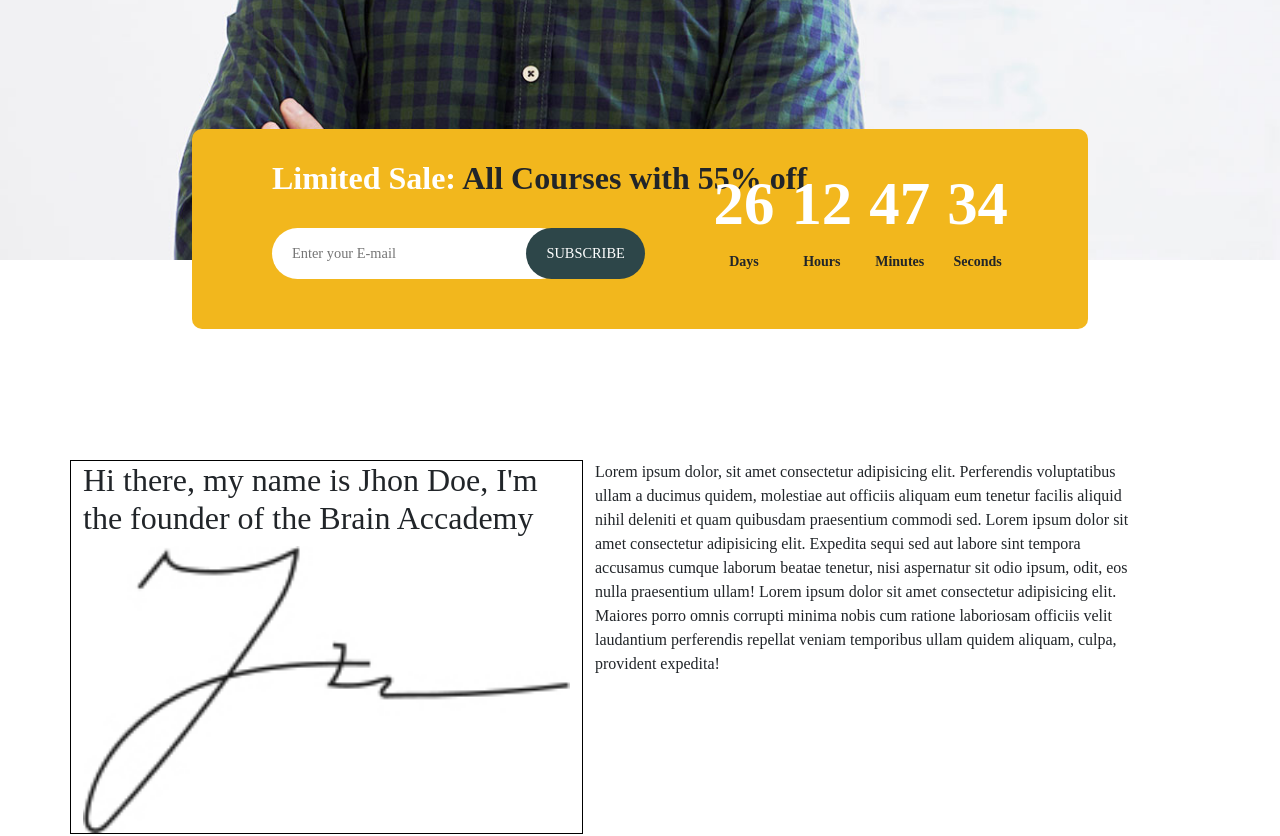
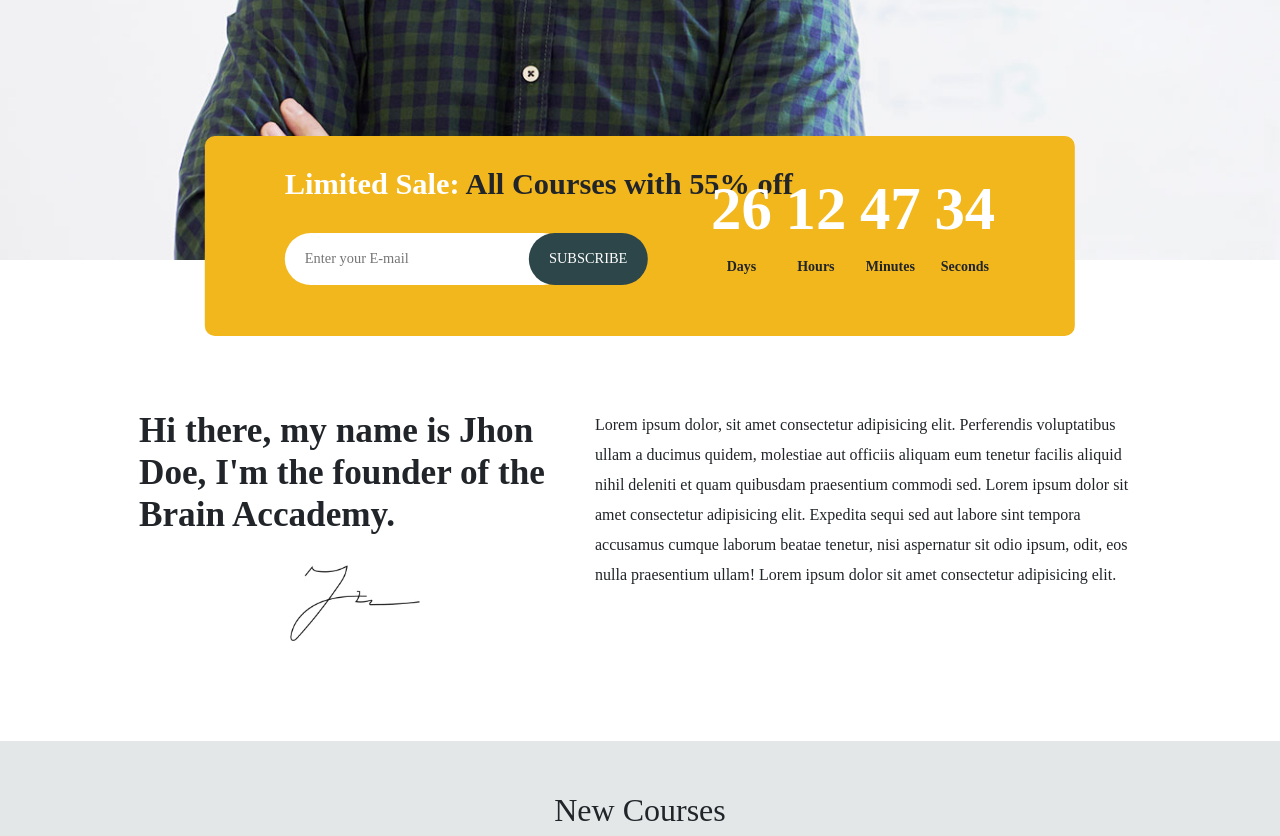
Before and after one commit to Fede180600/proj-html-vuejs, a Vue app: page / in a window 1280 px wide. Shown: the part 640-1476 px from the top of the page. Built offline with nearby package versions, Linux system fonts and the light colour scheme; a small style sheet from the web is missing.

Commit message:
Fixed the bottom of AppBannerTop

```diff
--- a/src/assets/components/AppBannerTop.vue
+++ b/src/assets/components/AppBannerTop.vue
@@ -30,21 +30,21 @@
 
         <div class="banner_bottom">
             <div class="container">
-                <div class="row row-cols-2">
+                <div class="row row-cols-2 justify-content-center">
                     <div
-                        style="border: 1px solid black; width: 45%; display: flex; flex-direction: column; justify-content: center;">
-                        <h2>Hi there, my name is Jhon Doe, I'm the founder of the Brain Accademy</h2>
-                        <img src="../img/sign.jpg" alt="firma Jhon Doe">
+                        style="width: 40%; display: flex; flex-direction: column; justify-content: center; align-items: center;">
+                        <h2>Hi there, my name is Jhon Doe, I'm the founder of the Brain Accademy.</h2>
+                        <img src="../img/sign.jpg" alt="firma Jhon Doe" style="width: 30%; margin-top: 20px;">
                     </div>
                     <div>
-                        <p>Lorem ipsum dolor, sit amet consectetur adipisicing elit. Perferendis voluptatibus ullam a
+                        <p>
+                            Lorem ipsum dolor, sit amet consectetur adipisicing elit. Perferendis voluptatibus ullam a
                             ducimus quidem, molestiae aut officiis aliquam eum tenetur facilis aliquid nihil deleniti et
                             quam quibusdam praesentium commodi sed. Lorem ipsum dolor sit amet consectetur adipisicing
                             elit. Expedita sequi sed aut labore sint tempora accusamus cumque laborum beatae tenetur,
                             nisi aspernatur sit odio ipsum, odit, eos nulla praesentium ullam! Lorem ipsum dolor sit
-                            amet consectetur adipisicing elit. Maiores porro omnis corrupti minima nobis cum ratione
-                            laboriosam officiis velit laudantium perferendis repellat veniam temporibus ullam quidem
-                            aliquam, culpa, provident expedita!</p>
+                            amet consectetur adipisicing elit.
+                        </p>
                     </div>
                 </div>
             </div>
@@ -94,18 +94,18 @@ export default {
 
     &_middle {
         height: 200px;
-        width: 70%;
+        width: 68%;
         padding: 30px 80px;
         background-color: $brand-primary-color;
         position: absolute;
         left: 50%;
-        top: 40%;
+        top: 45%;
         transform: translate(-50%, 50%);
         border-radius: 10px;
         h2 {
             margin-bottom: 15px;
             display: inline-block;
-            font-size: 2rem;
+            font-size: 1.9rem;
             font-weight: 800;
         }
         input,
@@ -146,7 +146,14 @@ export default {
     }
 
     &_bottom {
-        padding: 200px 0 50px 0;
+        padding: 150px 0 100px 0;
+        h2 {
+            font-size: 2.2rem;
+            font-weight: 800;
+        }
+        p {
+            line-height: 30px;
+        }
     }
 }
 </style>
```
